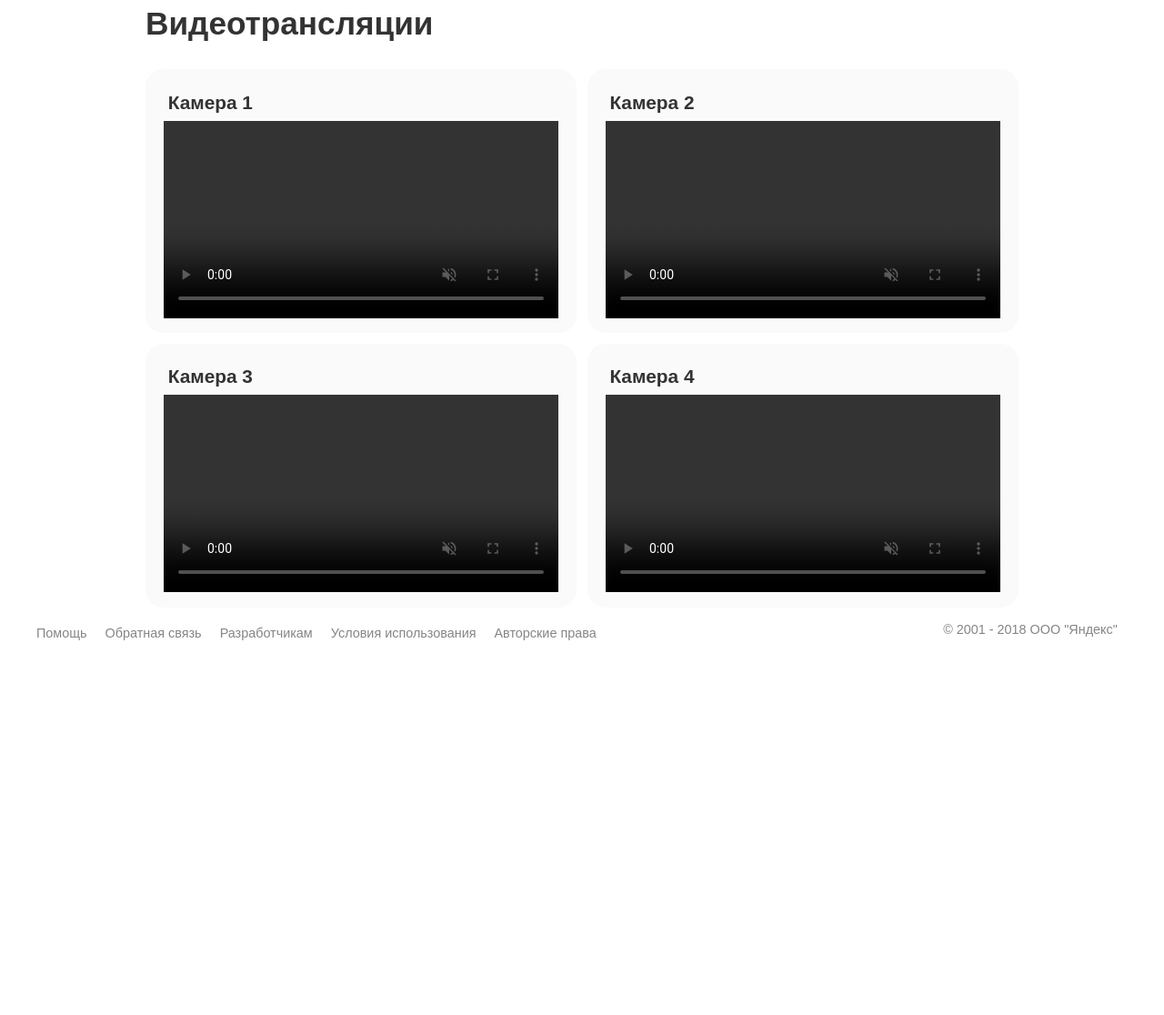
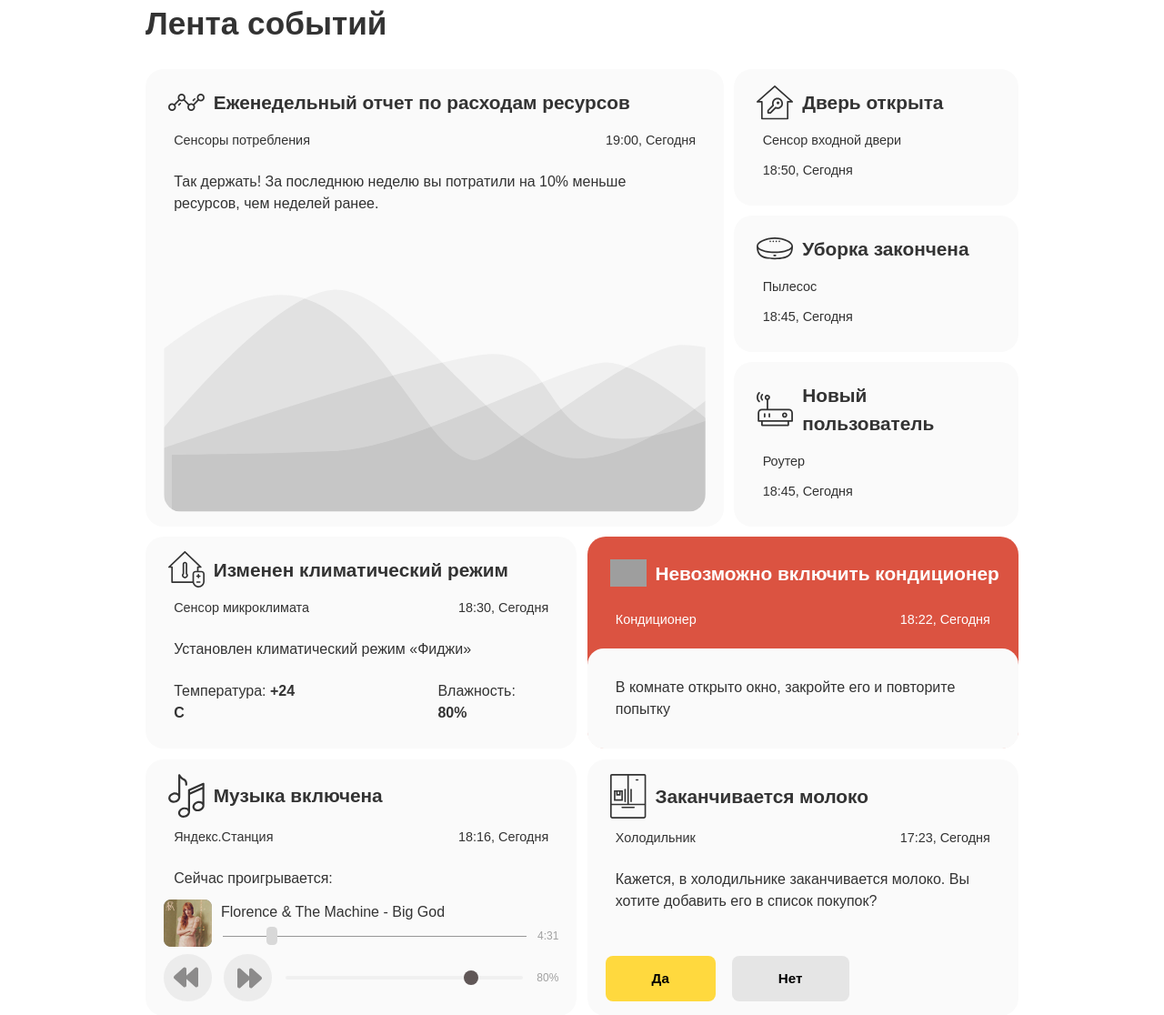
Before and after one commit to Sabrielle/yandex-smart-home-tasks, a Node server app: page /broadcast in a window 1280 px wide. Shown: the part 85-1201 px from the top of the page at 91% size. Before the commit the page ends 789 px from the top, so only its background shows below. Run offline with Node 20, Linux system fonts and the light colour scheme; grey boxes are pictures that could not be loaded.

Commit message:
Flux переключение вкладок

```diff
--- a/controllers/router.js
+++ b/controllers/router.js
@@ -2,6 +2,7 @@
 
 var fs = require("fs");
 var api = require('./apiController');
+var pug = require('pug');
 
 module.exports = function (app) {
 
@@ -9,8 +10,18 @@ module.exports = function (app) {
         res.render('mainPage');
     });
 
-     app.get('/broadcast', (req, res) => {
+    app.get('/broadcast', (req, res) => {
         res.render('video');
+    });
+
+    app.get('/main', (req, res) => {
+        var cmp = pug.renderFile('./views/main.pug');
+        res.send(cmp);
+    });
+
+    app.get('/video', (req, res) => {
+        var cmp = pug.renderFile('./views/video-part.pug');
+        res.send(cmp);
     });
 
     app.get('/status', api.getUptime);
--- a/public/js/index.js
+++ b/public/js/index.js
@@ -4,25 +4,24 @@ import Store from './lib/store.js';
 const appDispatcher = new Dispatcher();
 
 const appStore = new Store({
-    _items: [1, 2, 3, 4]
+    current: ''
 });
 
 var actions = {
-    get: (text) => {
+    get: (name) => {
+        appStore.current = name;
         appDispatcher.handleViewAction({
             actionType: 'GET_PAGE',
-            text: text
+            name: name
         })
-        console.log('actions -> handleViewAction', text)
     }
 }
 
 appDispatcher.register(function(payload) {
     const action = payload.action;
-
     switch(action.actionType) {
         case 'GET_PAGE':
-            console.log("GET_PAGE ACTION!");
+            appStore.emit('update');
             break;
         default:
             return true;
@@ -31,13 +30,46 @@ appDispatcher.register(function(payload) {
 
 const app = {
 
-    _get: function (text) {
-        actions.get(text);
+    _get: function (page) {
+        actions.get(page);
+    },
+
+    _clickHandler: function(event) {
+        event.preventDefault();
+        const id = event.target.id;
+        if(appStore.current === id) {
+            return;
+        } else {
+            app._get(id);
+            localStorage.setItem('page', id);
+        }
+    },
+
+    _render: function () {
+        const body = document.querySelector('main');
+        fetch(`/${appStore.current}`)
+            .then(function(response) {
+                return response.text()
+            })
+            .then(function(html) {
+                body.innerHTML = html;
+                init();
+            })
+            .catch(alert);
     },
 
     init: function () {
-        this._get('my text');
-        console.log(appStore);
+        appStore.watch('update', this._render);
+        if(!localStorage.getItem('page')) {
+            localStorage.setItem('page', 'main');
+            this._get('main');
+        } else {
+            this._get(localStorage.getItem('page'));
+        }
+        const main = document.getElementById('main');
+        const video = document.getElementById('video');
+        main.onclick = this._clickHandler;
+        video.onclick = this._clickHandler;
     }
 }
 
--- a/public/js/lib/store.js
+++ b/public/js/lib/store.js
@@ -13,17 +13,14 @@ export default class Store extends Event {
 
     emit(event) {
         this.trigger(event);
-        console.log('trigger ->', event)
     }
 
     watch(event, callback) {
         this.bind(event, callback);
-        console.log('bind ->', event)
     }
 
     remove(event, callback) {
         this.unbind(event, callback);
-        console.log('unbind ->', event)
     }
 
 };
--- a/views/basic.pug
+++ b/views/basic.pug
@@ -6,7 +6,8 @@ html
     meta(name='robots', content='noindex')
     link(href='/public/css/style.css', rel='stylesheet')
     meta(name='viewport', content='width=device-width, initial-scale=1.0')
-    script(defer,type="module",src='/public/js/index.js')
+    script(src="https://cdn.jsdelivr.net/npm/hls.js@latest")
+    script(type="module",src='/public/js/index.js')
     block header
   body.main-panel
     header.navbar.navbar-expand.navbar-absolute.fixed-top
@@ -16,9 +17,9 @@ html
         nav.collapse.navbar-collapse
           ul.navbar-nav
             li.nav-item
-              a.nav-link(href='/') Cобытия
+              a.nav-link#main(href='/') Cобытия
             li.nav-item
-              a.nav-link(href='broadcast') Видеотрансляция
+              a.nav-link#video(href='broadcast') Видеотрансляция
             li.nav-item
               a.nav-link(href='#') Сводка
             li.nav-item
@@ -43,3 +44,4 @@ html
           a(href='files/license.pdf') Авторские права
       p.copy © 2001 - 2018 ООО "Яндекс"
   block scripts
+  script(src='/public/js/video.js')
--- /dev/null
+++ b/views/main.pug
@@ -0,0 +1,170 @@
+.content-header
+  h1 Лента событий
+.content-grid
+  .grid-item.size-l
+    .close
+      img(src='/public/img/cross.svg')
+    .grid-item-header
+      img.grid-item-icon(src='/public/img/stats.svg')
+      h4.grid-item-title Еженедельный отчет по расходам ресурсов
+    .grid-item-subheader
+      p Сенсоры потребления
+      p 19:00, Сегодня
+    .grid-item-content
+      p
+        | Так держать! За последнюю неделю вы потратили на 10% меньше ресурсов, чем неделей ранее.
+      img.img-fluid(src='/public/img/Richdata.svg')
+    .details
+      img(src='/public/img/Next.svg')
+  .grid-item.size-s
+    .close
+      img(src='/public/img/cross.svg')
+    .grid-item-header
+      img.grid-item-icon(src='/public/img/key.svg')
+      h4.grid-item-title Дверь открыта
+    .grid-item-subheader
+      p Сенсор входной двери
+      p 18:50, Сегодня
+    .details
+      img(src='/public/img/Next.svg')
+  .grid-item.size-s
+    .close
+      img(src='/public/img/cross.svg')
+    .grid-item-header
+      img.grid-item-icon(src='/public/img/robot-cleaner.svg')
+      h4.grid-item-title Уборка закончена
+    .grid-item-subheader
+      p Пылесос
+      p 18:45, Сегодня
+    .details
+      img(src='/public/img/Next.svg')
+  .grid-item.size-s
+    .close
+      img(src='/public/img/cross.svg')
+    .grid-item-header
+      img.grid-item-icon(src='/public/img/router.svg')
+      h4.grid-item-title Новый пользователь
+    .grid-item-subheader
+      p Роутер
+      p 18:45, Сегодня
+    .details
+      img(src='/public/img/Next.svg')
+  .grid-item.size-m
+    .close
+      img(src='/public/img/cross.svg')
+    .grid-item-header
+      img.grid-item-icon(src='/public/img/thermal.svg')
+      h4.grid-item-title Изменен климатический режим
+    .grid-item-subheader
+      p Сенсор микроклимата
+      p 18:30, Сегодня
+    .grid-item-content
+      p Установлен климатический режим «Фиджи»
+      .grid-item-additional.temperature
+        p
+          | Температура:
+          b +24 С
+        p
+          | Влажность:
+          b 80%
+    .details
+      img(src='/public/img/Next.svg')
+  .grid-item.size-m.item-critical
+    .close
+      img(src='/public/img/cross-white.svg')
+    .grid-item-header
+      img.grid-item-icon(src='/public/img/ac-white.svg')
+      h4.grid-item-title Невозможно включить кондиционер
+    .grid-item-subheader
+      p Кондиционер
+      p 18:22, Сегодня
+    .grid-item-content
+      p В комнате открыто окно, закройте его и повторите попытку
+    .details
+      img(src='/public/img/Next.svg')
+  .grid-item.size-m
+    .close
+      img(src='/public/img/cross.svg')
+    .grid-item-header
+      img.grid-item-icon(src='/public/img/music.svg')
+      h4.grid-item-title Музыка включена
+    .grid-item-subheader
+      p Яндекс.Станция
+      p 18:16, Сегодня
+    .grid-item-content
+      p Сейчас проигрывается:
+      .grid-item-additional
+        img(src='/public/img/album-cover.png')
+        .track-info
+          p.track-title Florence & The Machine - Big God
+          input.track(type='range', min='0', max='270', value='40')
+          span.track-duration 4:31
+      .grid-item-additional.music
+        img(src='/public/img/Prev.svg')
+        img(src='/public/img/Prev.svg')
+        input.volume(type='range', min='0', max='100', value='80')
+        p.track-volume 80%
+    .details
+      img(src='/public/img/Next.svg')
+  .grid-item.size-m
+    .close
+      img(src='/public/img/cross.svg')
+    .grid-item-header
+      img.grid-item-icon(src='/public/img/fridge.svg')
+      h4.grid-item-title Заканчивается молоко
+    .grid-item-subheader
+      p Холодильник
+      p 17:23, Сегодня
+    .grid-item-content
+      p
+        | Кажется, в холодильнике заканчивается молоко. Вы хотите добавить его в список покупок?
+      .grid-item-additional.buttons
+        button.btn.btn-default.btn-large.active Да
+        button.btn.btn-default.btn-large Нет
+    .details
+      img(src='/public/img/Next.svg')
+  .grid-item.size-s
+    .close
+      img(src='/public/img/cross.svg')
+    .grid-item-header
+      img.grid-item-icon(src='/public/img/battery.svg')
+      h4.grid-item-title Зарядка завершена
+    .grid-item-subheader
+      p Оконный сенсор
+      p 16:22, Сегодня
+    .grid-item-content
+      p Ура! Устройство «Оконный сенсор» снова в строю!
+    .details
+      img(src='/public/img/Next.svg')
+  .grid-item.size-l.item-critical
+    .item-header
+      .close
+        img(src='/public/img/cross-white.svg')
+      .grid-item-header
+        img.grid-item-icon(src='/public/img/cam-white.svg')
+        h4.grid-item-title Пылесос застрял
+      .grid-item-subheader
+        p Сенсор движения
+        p 16:17, Сегодня
+    .item-content
+      .grid-item-content
+        p
+          | Робопылесос не смог сменить свое местоположение в течение последних 3 минут. Похоже, ему нужна помощь.
+        .accessible
+          img#image.img-fluid(touch-action='none', draggable='false', src='/public/img/Richdata Graph Alternative.png')
+        .grid-item-additional.controls
+          p#zoom Приближение: 100%
+          p#brightness Яркость: 100%
+      .details
+        img(src='/public/img/Next.svg')
+  .grid-item.size-s
+    .close
+      img(src='/public/img/cross.svg')
+    .grid-item-header
+      img.grid-item-icon(src='/public/img/kettle.svg')
+      h4.grid-item-title Вода вскипела
+    .grid-item-subheader
+      p Чайник
+      p 16:20, Сегодня
+    .details
+      img(src='/public/img/Next.svg')
```
Also changed, not shown: public/index.html (deleted, +0 -282 lines), views/video-part.pug (added, +47 -0 lines), README.md.
